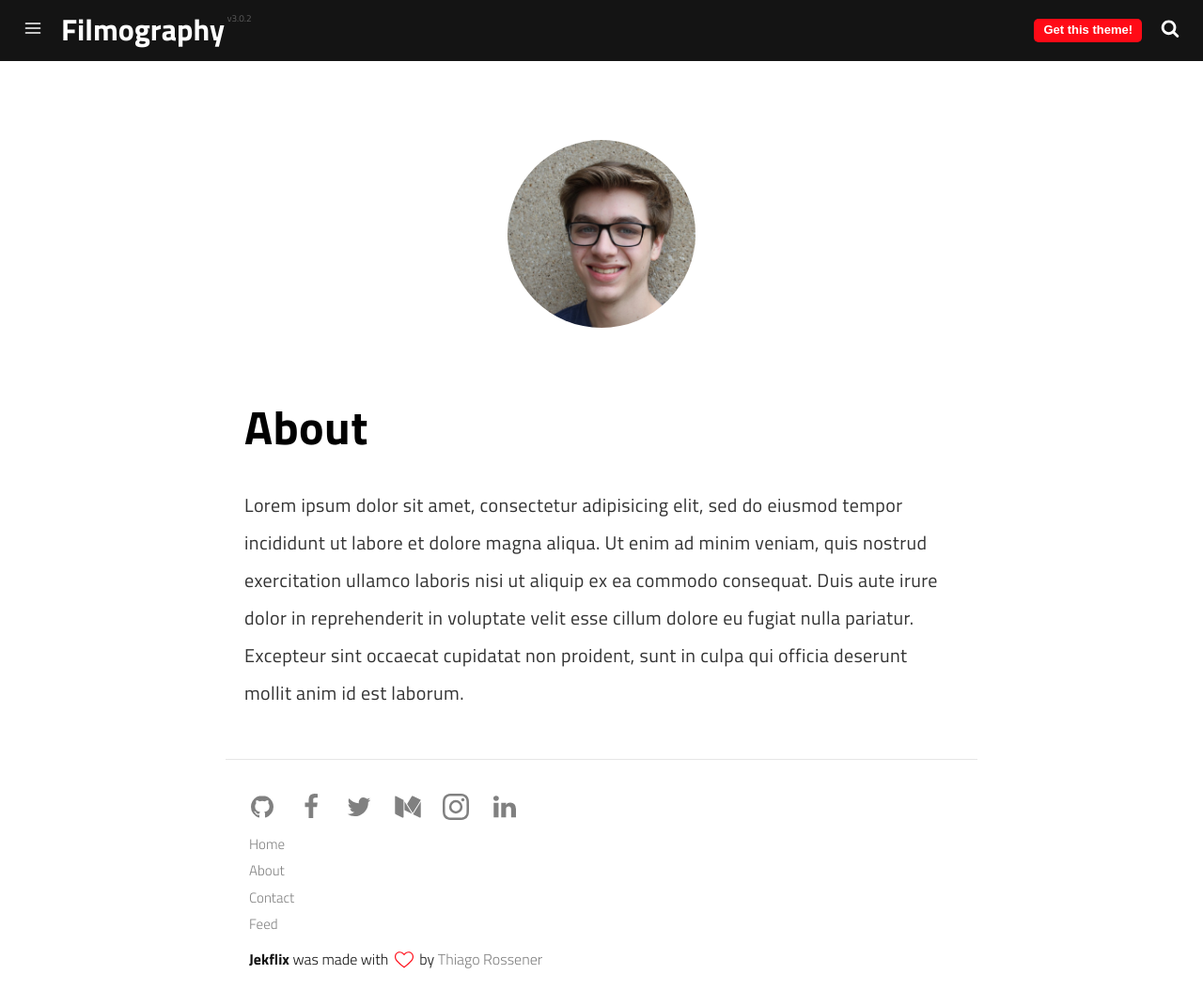
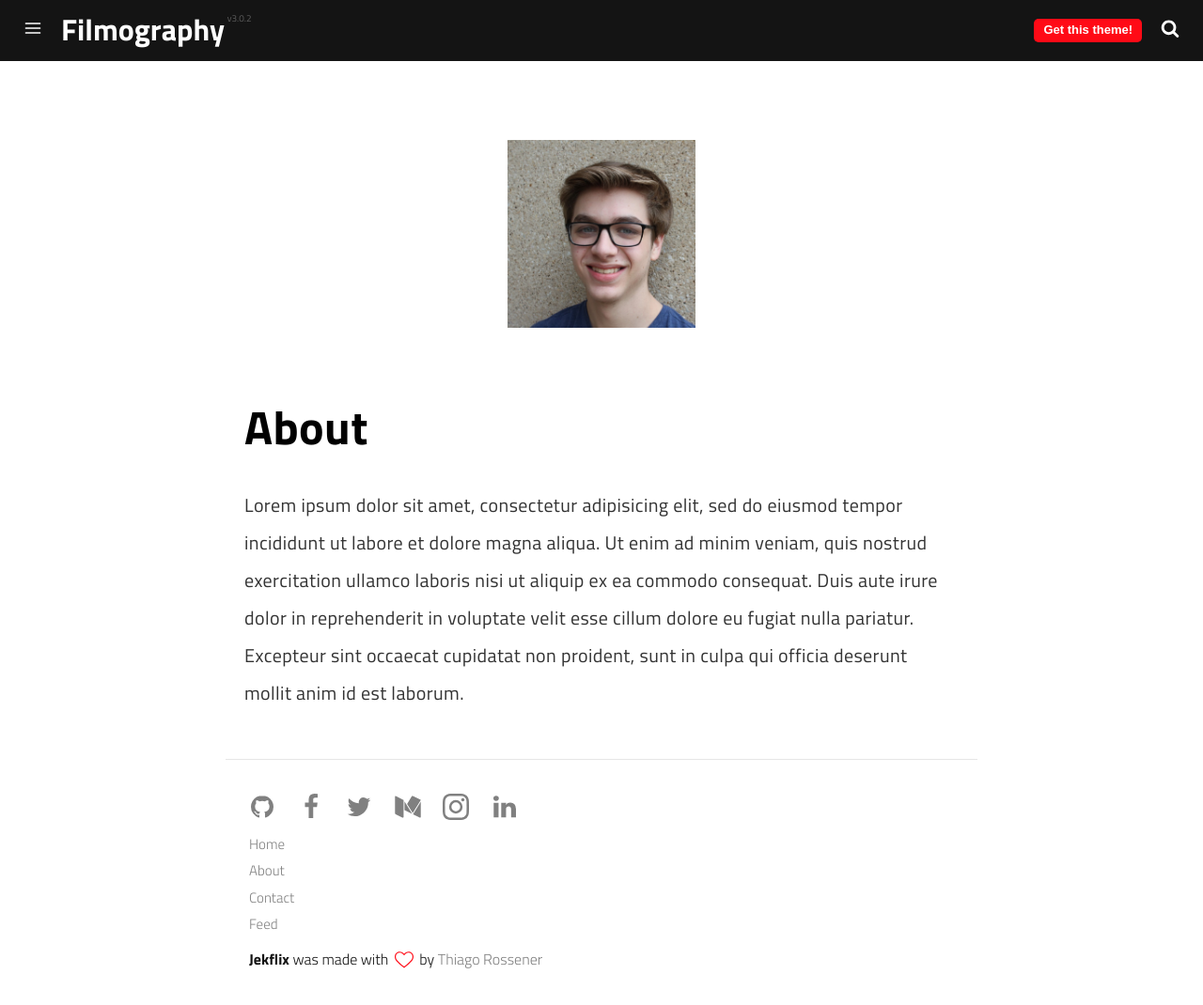
Before and after one commit to netmarshall/Filmography, a Jekyll site: the page built from pages/about.md, in a window 1280 px wide and 1070 px high. Shown: the whole window at 94% size. Built offline with Jekyll 4.4.1, drawn with Linux system fonts in a browser that asks for light colours; a script that is not in the unit is left out.

Commit message:
Update about.md

```diff
--- a/pages/about.md
+++ b/pages/about.md
@@ -5,7 +5,7 @@ description: Some description.
 permalink: /about/
 ---
 
-<img class="img-rounded" src="https://netmarshall.github.io/Filmography/assets/img/bio-photo.jpg" width="200">
+<img src="https://netmarshall.github.io/Filmography/assets/img/bio-photo.jpg" width="200">
 
 # About
 
```
